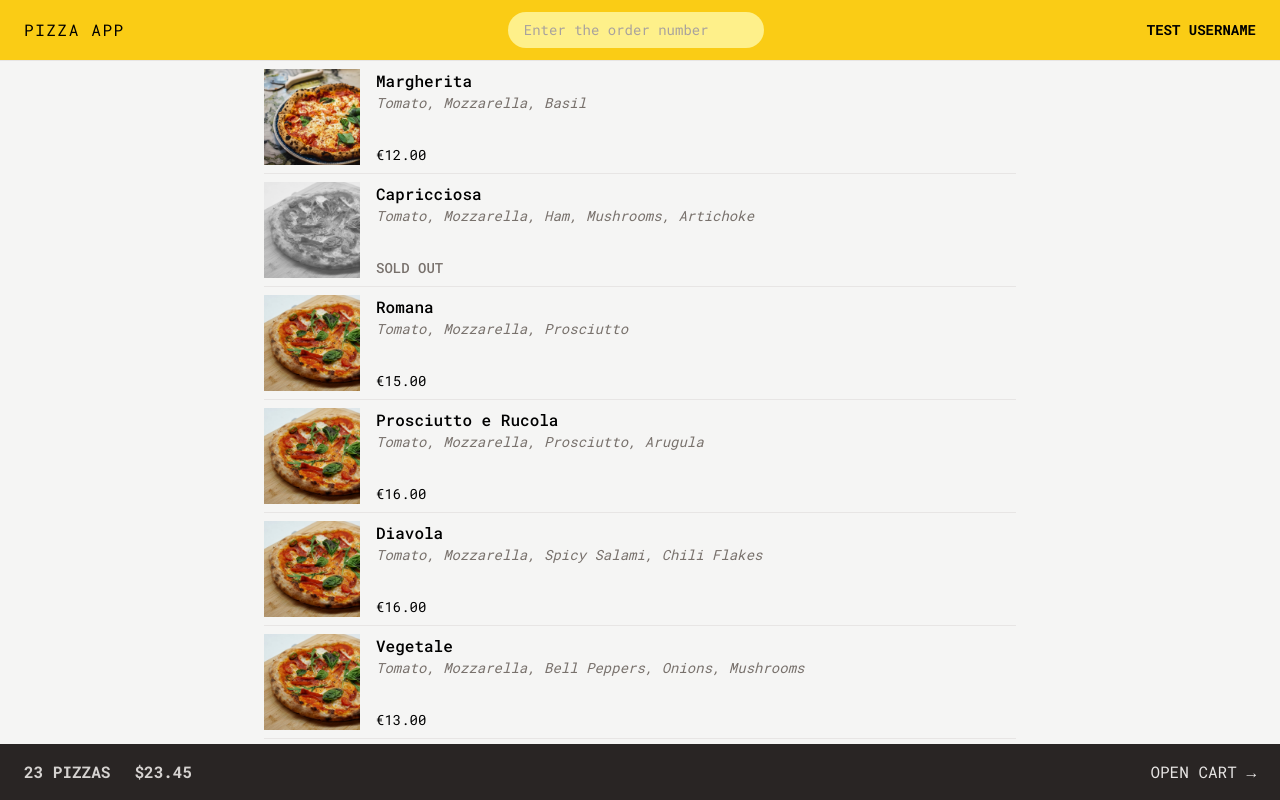
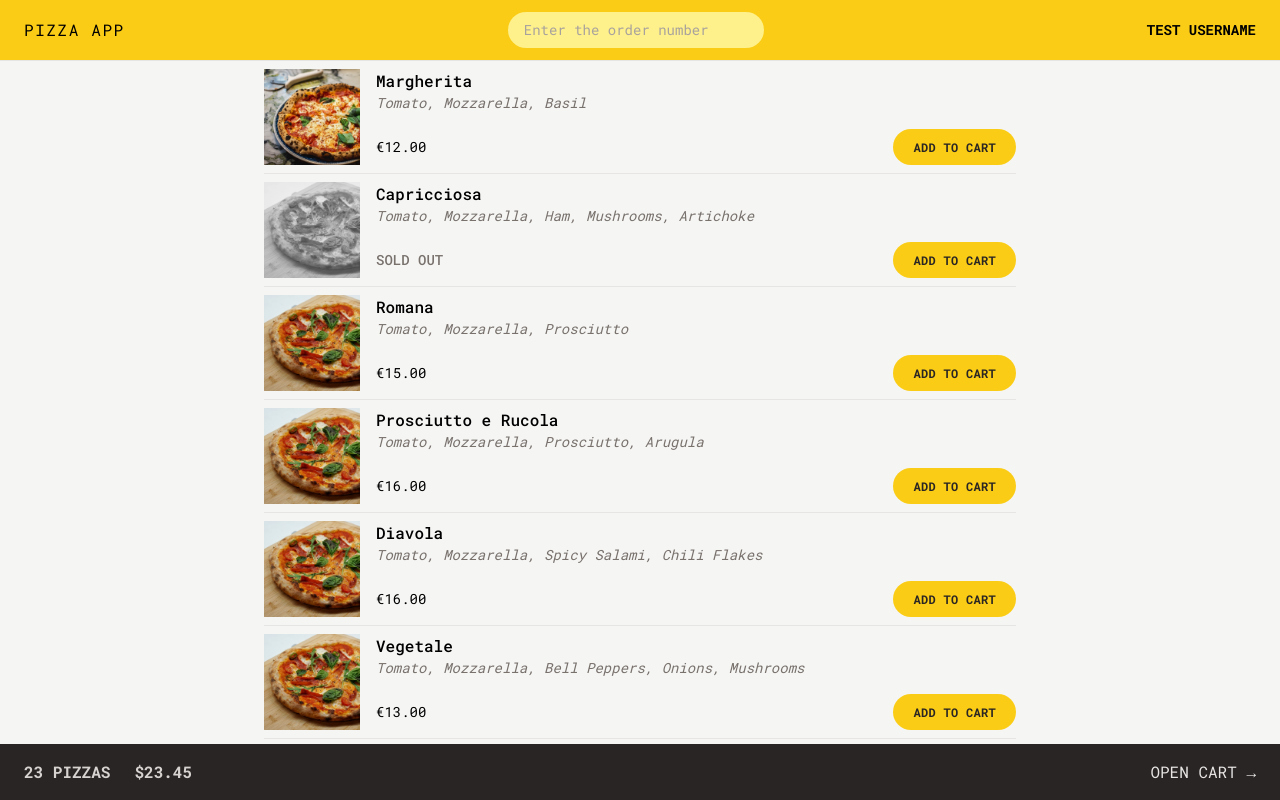
Before and after one commit to sahil-sth/pizza-order, a React (Vite) app: page /menu in a window 1280 px wide. Built offline with nearby package versions, Linux system fonts and the light colour scheme; data requests are answered from the project's data file.

Commit message:
Add more designs to the button

```diff
--- a/src/features/cart/Cart.jsx
+++ b/src/features/cart/Cart.jsx
@@ -36,7 +36,9 @@
       <h2>Your cart, %NAME%</h2>
 
       <div>
-        <Button to="/order/new">Order pizzas</Button>
+        <Button type="primary" to="/order/new">
+          Order pizzas
+        </Button>
         <button>Clear cart</button>
       </div>
     </div>
--- a/src/features/menu/MenuItem.jsx
+++ b/src/features/menu/MenuItem.jsx
@@ -1,4 +1,5 @@
 import { formatCurrency } from "../../utils/helpers";
+import Button from "../../ui/Button";
 
 function MenuItem({ pizza }) {
   const { name, unitPrice, ingredients, soldOut, imageUrl } = pizza;
@@ -10,12 +11,12 @@
         alt={name}
         className={`h-24 ${soldOut ? "opacity-70 grayscale" : ""}`}
       />
-      <div className="flex flex-col">
+      <div className="flex grow flex-col">
         <p className="font-medium">{name}</p>
         <p className="text-sm capitalize italic text-stone-500">
           {ingredients.join(", ")}
         </p>
-        <div className="mt-auto">
+        <div className="mt-auto flex items-center justify-between">
           {!soldOut ? (
             <p className="text-sm">{formatCurrency(unitPrice)}</p>
           ) : (
@@ -23,6 +24,7 @@
               Sold out
             </p>
           )}
+          <Button type="small">Add to cart</Button>
         </div>
       </div>
     </li>
--- a/src/features/order/CreateOrder.jsx
+++ b/src/features/order/CreateOrder.jsx
@@ -83,7 +83,7 @@
 
         <div>
           <input name="cart" type="hidden" value={JSON.stringify(cart)} />
-          <Button disabled={isSubmitting}>
+          <Button disabled={isSubmitting} type="primary">
             {isSubmitting ? "Placing order..." : "Order now"}
           </Button>
         </div>
--- a/src/ui/Button.jsx
+++ b/src/ui/Button.jsx
@@ -1,17 +1,20 @@
 import { Link } from "react-router-dom";
 
-function Button({ children, disabled = false, to }) {
-  const className =
-    "inline-block rounded-full bg-yellow-400 px-4 py-3 font-semibold uppercase tracking-wide text-stone-800 transition-colors duration-300 hover:bg-yellow-300 focus:bg-yellow-300 focus:outline-none focus:ring focus:ring-yellow-300 focus:ring-offset-2 disabled:cursor-not-allowed sm:px-6 sm:py-4";
+function Button({ children, disabled = false, to, type = "primary" }) {
+  const base =
+    "inline-block rounded-full bg-yellow-400 font-semibold uppercase tracking-wide text-stone-800 transition-colors duration-300 hover:bg-yellow-300 focus:bg-yellow-300 focus:outline-none focus:ring focus:ring-yellow-300 focus:ring-offset-2 disabled:cursor-not-allowed";
+  const styles = {
+    primary: base + " px-4 py-3 md:px-6 md:py-4",
+    small: base + " px-4 py-2 md:px-5 md:py-2.5 text-xs",
+  };
   // if the user sent a to prop means that the user is wanting to use Link
   if (to) {
-    <Link to={to}>{children}</Link>;
+    <Link to={to} className={styles[type]}>
+      {children}
+    </Link>;
   }
   return (
-    <button
-      disabled={disabled}
-      className="inline-block rounded-full bg-yellow-400 px-4 py-3 font-semibold uppercase tracking-wide text-stone-800 transition-colors duration-300 hover:bg-yellow-300 focus:bg-yellow-300 focus:outline-none focus:ring focus:ring-yellow-300 focus:ring-offset-2 disabled:cursor-not-allowed sm:px-6 sm:py-4"
-    >
+    <button disabled={disabled} className={styles[type]}>
       {children}
     </button>
   );
```
